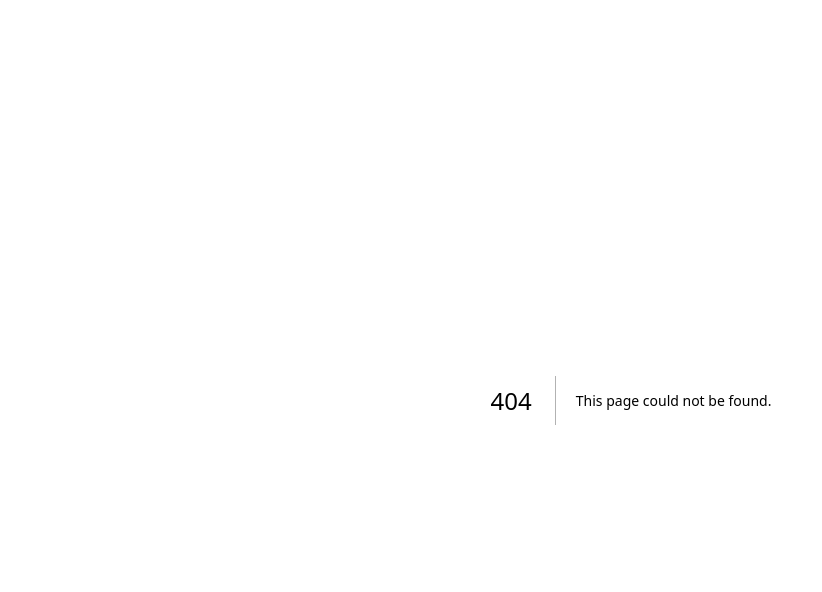
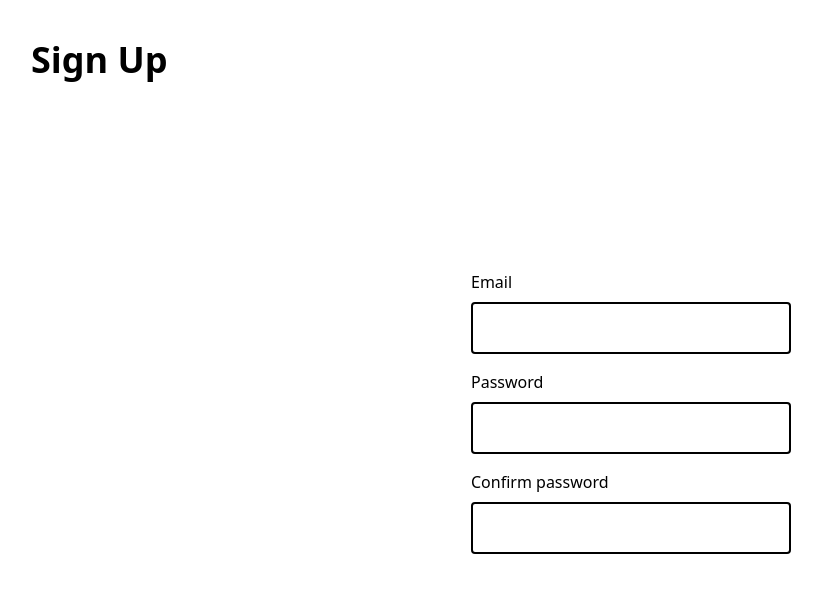
Before and after one commit to dennisdijkstra/next13, a Next.js app in the folder client/: page /signup in a window 1280 px wide. Before the commit this address had no page. Shown: the top 592 px of the page, without its empty margins (9-831 px from the left). Built offline with nearby package versions, Linux system fonts and the light colour scheme.

Commit message:
Create signup and login pages

```diff
--- /dev/null
+++ b/client/src/app/components/Input.tsx
@@ -0,0 +1,40 @@
+import { classNames } from "../utils/index"
+
+type InputProps = {
+  type?: string
+  name: string
+  label: string
+  value: string
+  onChange: (e: React.ChangeEvent<HTMLInputElement>) => void
+  placeholder?: string
+  className?: string
+}
+
+const Input = ({
+  type = "text",
+  name,
+  label,
+  value,
+  onChange,
+  placeholder,
+  className,
+}: InputProps) => {
+  return (
+    <>
+      <label className='mb-2'>{label}</label>
+      <input
+        type={type}
+        name={name}
+        value={value}
+        placeholder={placeholder}
+        onChange={onChange}
+        className={classNames(
+          "p-3 mb-4 border-2 border-solid border-black rounded",
+          className
+        )}
+      />
+    </>
+  )
+}
+
+export default Input
--- a/client/src/app/layout.tsx
+++ b/client/src/app/layout.tsx
@@ -1,9 +1,10 @@
+import { ReactNode } from "react"
 import "./globals.css"
 
-const RootLayout = ({ children }: { children: React.ReactNode }) => {
+const RootLayout = ({ children }: { children: ReactNode }) => {
   return (
     <html lang='en'>
-      <body>{children}</body>
+      <body className='flex min-w-full min-h-screen p-10'>{children}</body>
     </html>
   )
 }
--- /dev/null
+++ b/client/src/app/login/page.tsx
@@ -0,0 +1,45 @@
+"use client"
+
+import { useState, ChangeEvent } from "react"
+import Input from "../components/Input"
+
+const Page = () => {
+  const [email, setEmail] = useState("")
+  const [password, setPassword] = useState("")
+
+  const onChange = (e: ChangeEvent<HTMLInputElement>) => {
+    if (e.currentTarget.name === "email") {
+      setEmail(e.currentTarget.value)
+      return
+    }
+
+    setPassword(e.currentTarget.value)
+  }
+
+  return (
+    <div className='w-full flex flex-col'>
+      <h1 className='text-4xl font-bold'>Log In</h1>
+      <div className='flex flex-1 items-center justify-center'>
+        <form className='flex flex-col'>
+          <Input
+            name='email'
+            label='Email'
+            value={email}
+            onChange={onChange}
+            className='w-80'
+          />
+          <Input
+            type='password'
+            name='password'
+            label='Password'
+            value={password}
+            onChange={onChange}
+            className='w-80'
+          />
+        </form>
+      </div>
+    </div>
+  )
+}
+
+export default Page
--- a/client/src/app/page.tsx
+++ b/client/src/app/page.tsx
@@ -1,5 +1,5 @@
-const Home = () => {
-  return <h1>Home</h1>
+const Page = () => {
+  return <h1 className='text-4xl font-bold'>Home</h1>
 }
 
-export default Home
+export default Page
--- /dev/null
+++ b/client/src/app/signup/page.tsx
@@ -0,0 +1,53 @@
+"use client"
+
+import { useState, ChangeEvent } from "react"
+import Input from "../components/Input"
+
+const Page = () => {
+  const [email, setEmail] = useState("")
+  const [password, setPassword] = useState("")
+
+  const onChange = (e: ChangeEvent<HTMLInputElement>) => {
+    if (e.currentTarget.name === "email") {
+      setEmail(e.currentTarget.value)
+      return
+    }
+
+    setPassword(e.currentTarget.value)
+  }
+
+  return (
+    <div className='w-full flex flex-col'>
+      <h1 className='text-4xl font-bold'>Sign Up</h1>
+      <div className='flex flex-1 items-center justify-center'>
+        <form className='flex flex-col'>
+          <Input
+            name='email'
+            label='Email'
+            value={email}
+            onChange={onChange}
+            className='w-80'
+          />
+          <Input
+            type='password'
+            name='password'
+            label='Password'
+            value={password}
+            onChange={onChange}
+            className='w-80'
+          />
+          <Input
+            type='password'
+            name='confirm-password'
+            label='Confirm password'
+            value={password}
+            onChange={onChange}
+            className='w-80'
+          />
+        </form>
+      </div>
+    </div>
+  )
+}
+
+export default Page
--- /dev/null
+++ b/client/src/app/utils/index.ts
@@ -0,0 +1,3 @@
+export const classNames = (...classes: (string | undefined)[]) => {
+  return classes.join(" ")
+}
```
